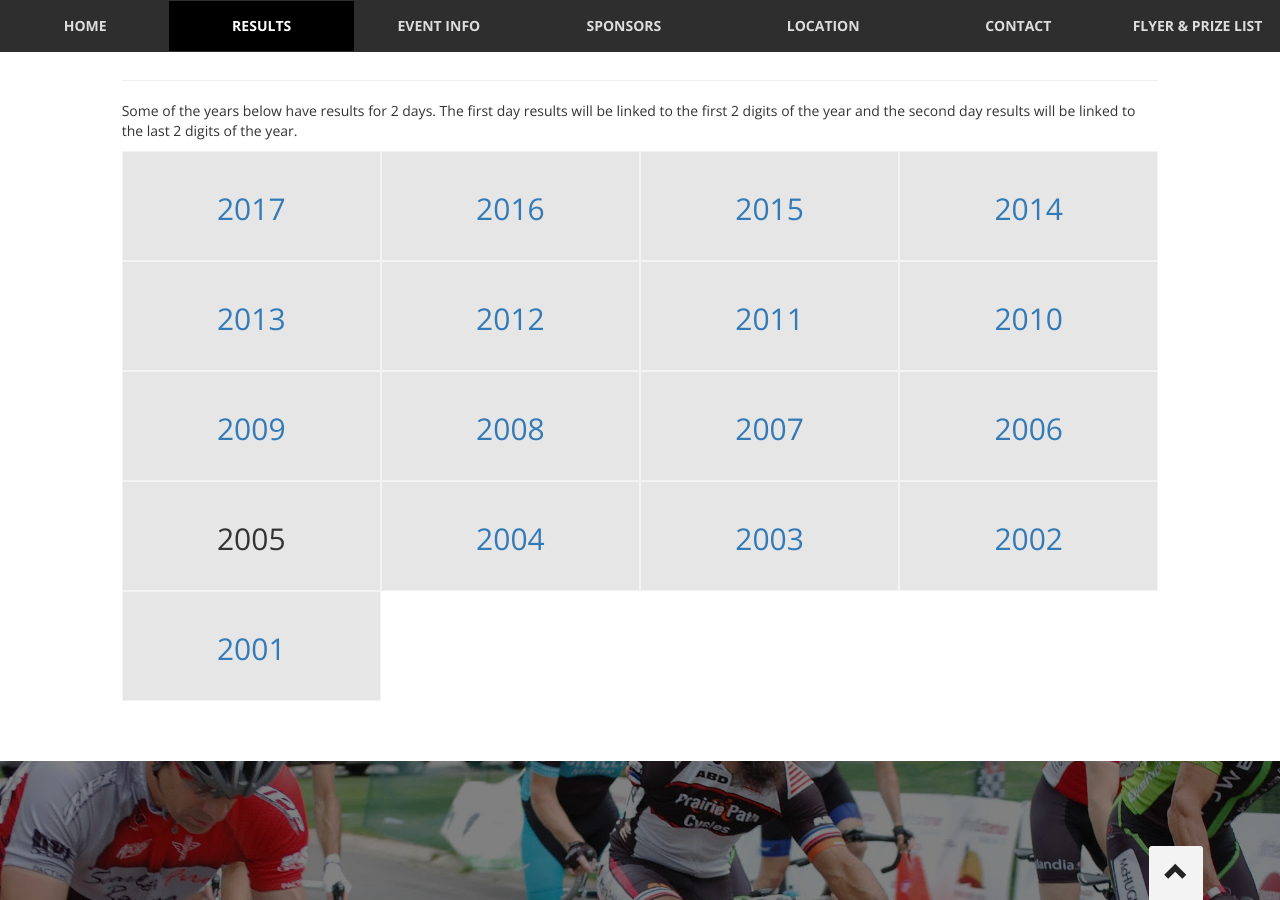
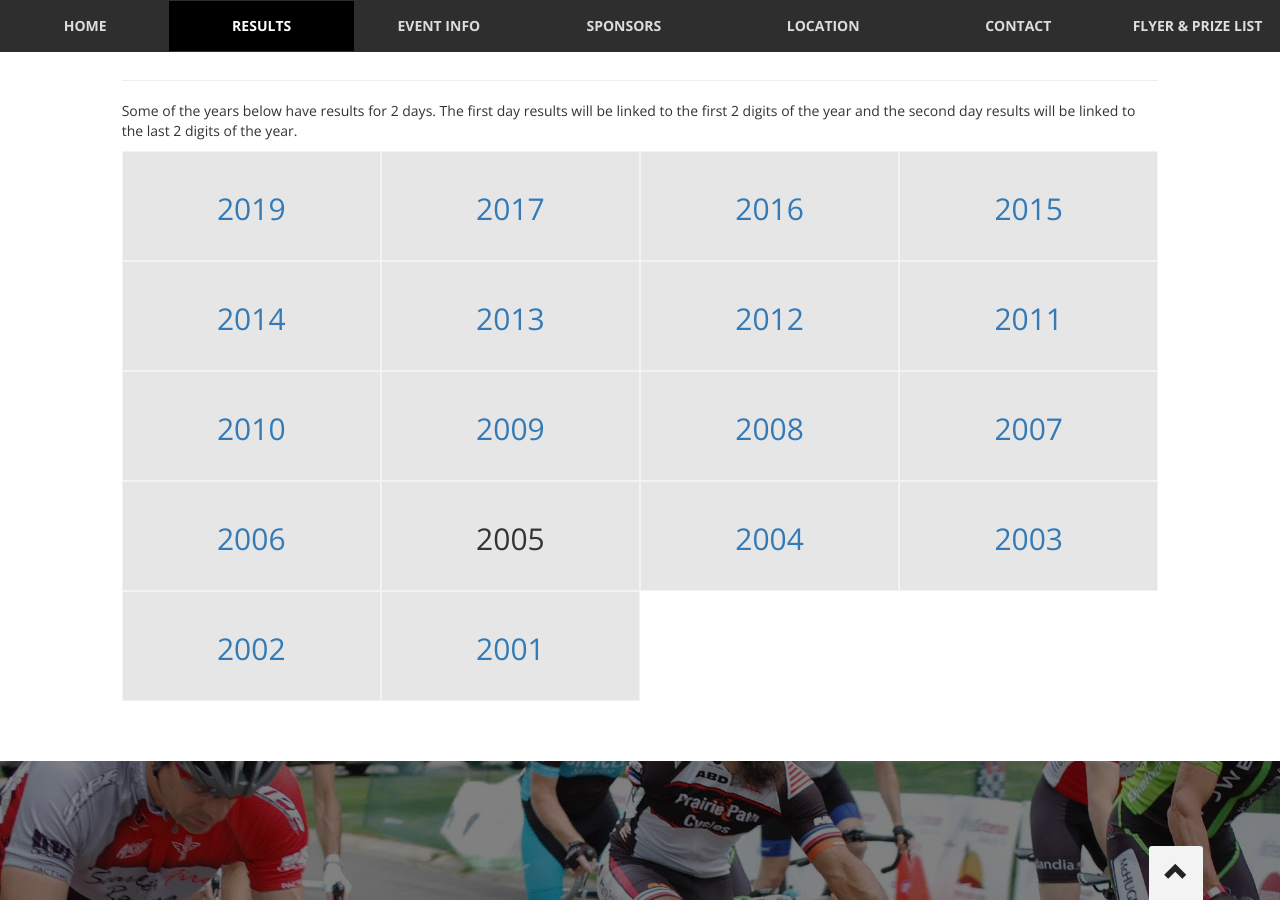
Before and after one commit to winfieldcriterium/winfieldcriterium.github.io, a Jekyll site: the page built from index.html, in a window 1280 px wide and 900 px high, scrolled down 2608 px. Built offline with Jekyll 4.4.1, drawn with Linux system fonts in a browser that asks for light colours; nearby versions of some CDN libraries; Markdown is read by kramdown in place of the engine named in the settings.

Commit message:
results link

```diff
--- a/index.html
+++ b/index.html
@@ -124,6 +124,7 @@ layout: default
     <h1>Results</h1>
     <hr />
     <p>Some of the years below have results for 2 days. The first day results will be linked to the first 2 digits of the year and the second day results will be linked to the last 2 digits of the year.</p>
+    <div class="col-sm-3 results"><h2><a href="https://docs.google.com/spreadsheets/d/e/2PACX-1vTDPhHkkRvKkTJAVPciUh74hdZhSP2mSoYWSfm7akeLqdPkK2_tS61514x5INBvaZiOGrjhJXjytkZO/pubhtml">2019</a></h2></div>
     <div class="col-sm-3 results"><h2><a href="https://docs.google.com/spreadsheets/d/e/2PACX-1vSqWNWVgEprtRdUqjb6Kf298JIEoKlw1d9icg5zs8rzDD2cOooEmazkxMyJpEyiYvNS4_q9qqt7nNIX/pubhtml">2017</a></h2></div>
     <div class="col-sm-3 results"><h2><a href="https://docs.google.com/spreadsheets/d/11S2xNNe-JZeJvozA-ZbhRFf3yAX58cWtZjluANHS9CY/pubhtml">2016</a></h2></div>
     <div class="col-sm-3 results"><h2><a href="https://docs.google.com/spreadsheets/d/1dJXbaRJeBngOyKB2IPXY5R5sAvGMj7vpBdTdwdXLMhc/pubhtml">2015</a></h2></div>
```
